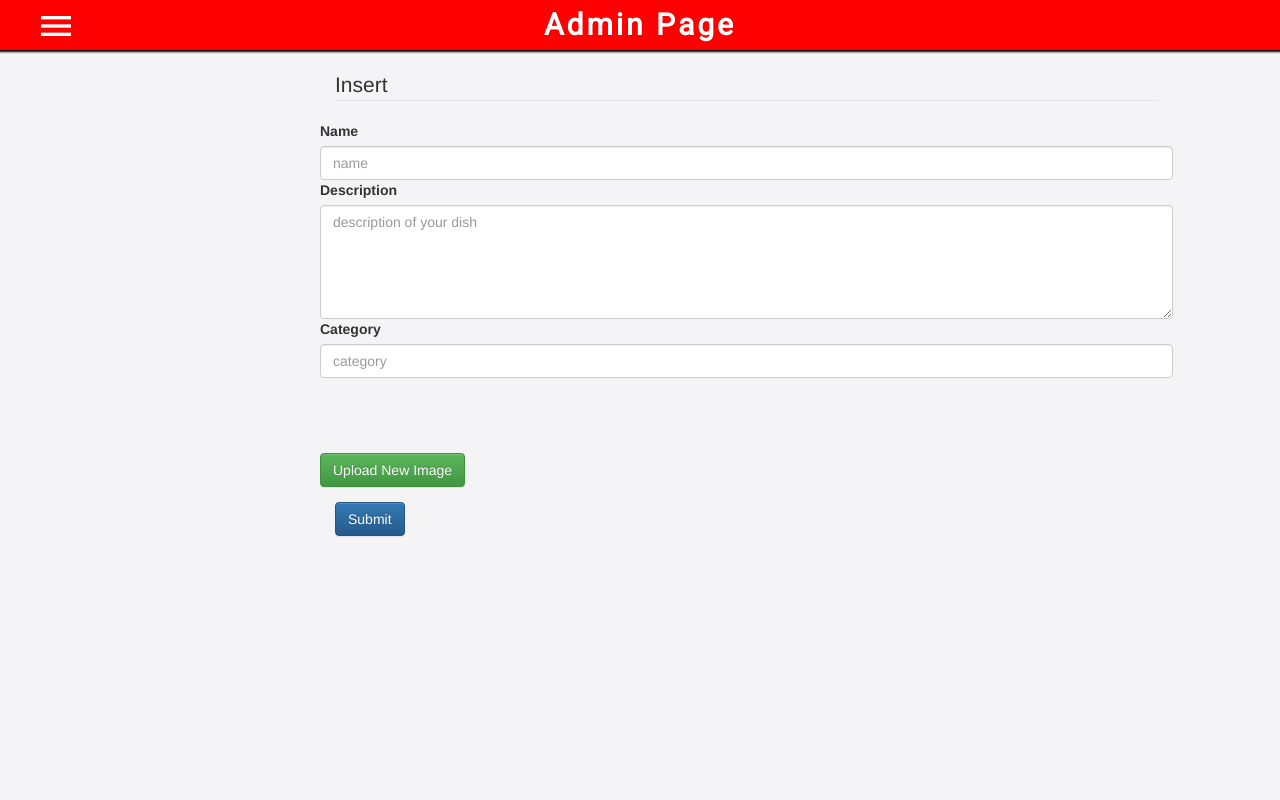
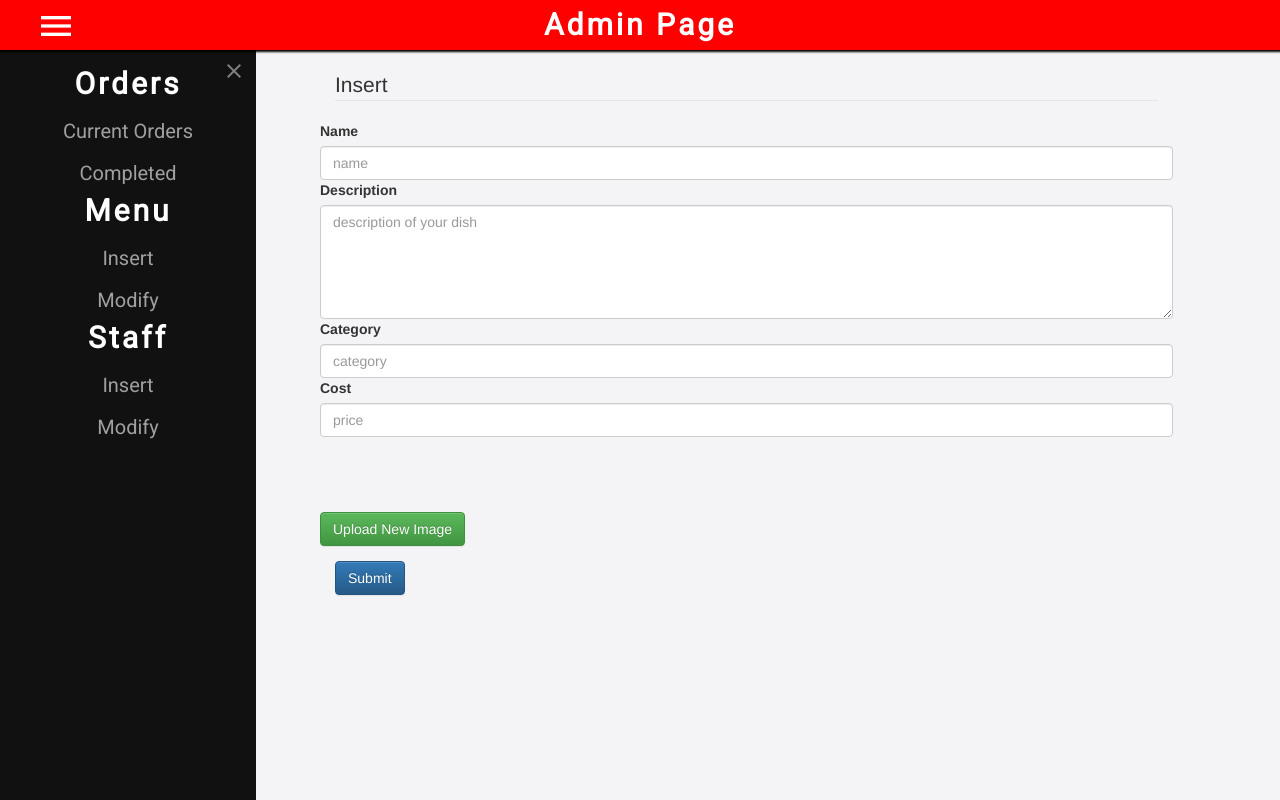
Before and after one commit to Datron/digimenu, a PHP site: page /edit_menu.php in a window 1280 px wide. Run offline with PHP 8.4, Linux system fonts and the light colour scheme; data that the repository does not hold is empty; some libraries are stand-ins or nearby versions; some web fonts are replaced.

Commit message:
did some work on menu.php and entire project structure done. Some new UI changes done as well.

```diff
--- a/css/edits.css
+++ b/css/edits.css
@@ -75,11 +75,12 @@ body {
 .navMenu {
     background-size: contain;
     height: 100%; /* 100% Full-height */
-    width: 0; /* 0 width - change this with JavaScript */
+    width: 20%; /* 0 width - change this with JavaScript */
     position: fixed; /* Stay in place */
-    z-index: 99; /* Stay on top */
+    z-index: 2; /* Stay on top */
     top: 0;
     left: 0;
+    color: white;
     text-align: center;
     border: 0px 2px 0px 0px white;
     background-color: #111; /* Black*/
@@ -100,8 +101,8 @@ body {
 }
 .navMenu .nav-close {
     position: absolute;
-    top: 0;
-    right: 25px;
+    top: 20px;
+    right: 10px;
     font-size: 60px;
     margin-left: 50px;
 }
--- a/edit_menu.php
+++ b/edit_menu.php
@@ -4,9 +4,10 @@ if (isset($_POST['dishName'])){
     $name = $_POST['dishName'];
     $des = $_POST['dishDes'];
     $cat = $_POST['category'];
+    $cost = $_POST['dishCost'];
     $target_dir = "images/";
     $target_file1 = $target_dir . basename($_FILES["foodimg"]["name"]);
-    $sql = "INSERT INTO menu(name,description,category,img_src) VALUES('$name','$des','$cat','$target_file1')";
+    $sql = "INSERT INTO menu(name,description,category,img_src,cost) VALUES('$name','$des','$cat','$target_file1',$cost)";
     if (!$mysqli->query($sql))
         echo $mysqli->error;
     move_uploaded_file($_FILES["foodimg"]["tmp_name"], $target_file1);
@@ -43,7 +44,7 @@ if (isset($_POST['staffName'])){
 <body>
 <!------------------------------ NAVIGATION MENU -------------------------------------->
 <div id="nav-menu" class="navMenu">
-    <h1 class="nav-heading">Burgers and Dosas</h1>
+<!--    <h1 class="nav-heading">Burgers and Dosas</h1>-->
     <a href="#" class="nav-close" id="navClose"><i class="material-icons">close</i></a>
     <h1 class="nav-heading">Orders</h1>
     <a href="#orders" class=""><h3 class="navOption">Current Orders</h3></a>
@@ -91,6 +92,8 @@ if (isset($_POST['staffName'])){
                             <br>
                             <label for="category">Category</label>
                             <input class="form-control col-md-5" id="category" placeholder="category" name="category">
+                            <br><label for="category">Cost</label>
+                            <input class="form-control col-md-5" id="cost" placeholder="price" name="dishCost">
                         </div>
                         <br>
                         <div class="form-group">
@@ -125,8 +128,8 @@ if (isset($_POST['staffName'])){
                             $tbody .= "<td>".$row['Name']."</td>";
                             $tbody .= "<td>".$row['description']."</td>";
                             $tbody .= "<td>".$row['category']."</td>";
-                            $tbody .= "<td><input type=\"file\" class=\"filesup\" style=\"display:none\" name=\"foodimg\">
-                            <button type=\"button\" class=\"btn btn-success\" id=\"upload\">Upload New Image</button></td>";
+                            $tbody .= "<td><input type=\"file\" class=\"filesup1\" style=\"display:none\" name=\"foodimg\">
+                            <button type=\"button\" class=\"btn btn-success\" id=\"upload1\">Upload New Image</button></td>";
                             $tbody .= "<td><button type=\"button\" class=\"btn btn-danger\" id=\"dele\"><i class=\"material-icons\">delete</i></button></td>";
                             $tbody .= "</tr>";
                         }
--- a/js/edits.js
+++ b/js/edits.js
@@ -4,7 +4,7 @@ $(document).ready(function () {
    console.log("height "+height);
    $('.col-md-3').attr("height",height.toString());
    //trigger file upload
-    $('#upload').click(function () {
+    $('.form-group #upload').click(function () {
         $('.filesup').click();
     });
     $('.navMenu a').click(function () {
```
Also changed, not shown: home.php (added, +9 -0 lines), index.php (+6 -8 lines), menu.php (+61 -0 lines).
